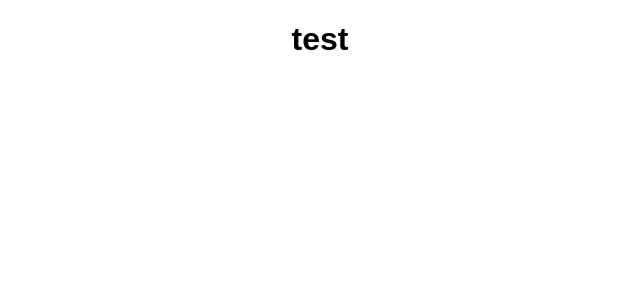
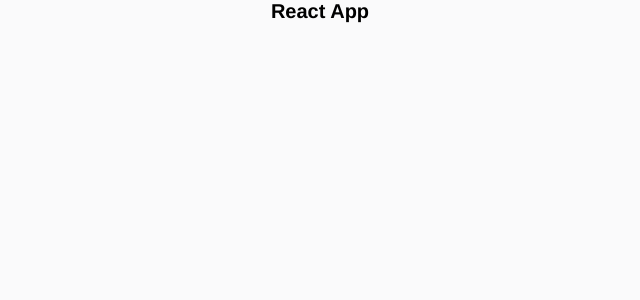
Before and after one commit to marcelscruz/react-books, a React app: page / in a window 1280 px wide. Shown: the top 300 px of the page, without its empty margins (320-960 px from the left). Built offline with nearby package versions, Linux system fonts and the light colour scheme.

Commit message:
scripts defined, redux configured, ready to go

```diff
--- /dev/null
+++ b/api/db.json
@@ -0,0 +1,18 @@
+{
+  "books": [
+    {
+      "id": 1,
+      "image": "image url here",
+      "title": "title here",
+      "author": "author here",
+      "price": 3.33
+    },
+    {
+      "id": 2,
+      "image": "image url here 2",
+      "title": "title here 2",
+      "author": "author here 2",
+      "price": 2.22
+    }
+  ]
+}
--- /dev/null
+++ b/src/actions/books.js
@@ -0,0 +1,6 @@
+// SET_BOOKS
+
+export const setBooks = books => ({
+  type: 'SET_BOOKS',
+  books,
+})
--- a/src/App.js
+++ b/src/components/App.js
@@ -1,11 +1,10 @@
 import React, { Component } from 'react'
-import './styles/App.scss'
 
 class App extends Component {
   render() {
     return (
       <div className="App">
-        <h1>test</h1>
+        <h1>React App</h1>
       </div>
     )
   }
--- a/src/index.js
+++ b/src/index.js
@@ -1,8 +1,18 @@
 import React from 'react'
 import ReactDOM from 'react-dom'
+import configureStore from './store/configureStore'
+import { Provider } from 'react-redux'
 import './styles/index.scss'
-import App from './App'
+import AppRouter from './routers/AppRouter'
 import registerServiceWorker from './registerServiceWorker'
 
-ReactDOM.render(<App />, document.getElementById('root'))
-registerServiceWorker()
+const store = configureStore()
+
+const jsx = (
+  <Provider store={store}>
+    <AppRouter />
+  </Provider>
+)
+
+ReactDOM.render(jsx, document.getElementById('root'))
+// registerServiceWorker()
--- /dev/null
+++ b/src/reducers/books.js
@@ -0,0 +1,10 @@
+const booksReducerDefaultState = []
+
+export default (state = booksReducerDefaultState, action) => {
+  switch (action.type) {
+    case 'SET_BOOKS':
+      return action.books
+    default:
+      return state
+  }
+}
--- /dev/null
+++ b/src/routers/AppRouter.js
@@ -0,0 +1,18 @@
+import React from 'react'
+import { Router, Route, Switch } from 'react-router-dom'
+import createHistory from 'history/createBrowserHistory'
+import App from '../components/App'
+
+export const history = createHistory()
+
+const AppRouter = () => (
+  <Router history={history}>
+    <div>
+      <Switch>
+        <Route path="/" component={App} exact={true} />
+      </Switch>
+    </div>
+  </Router>
+)
+
+export default AppRouter
--- /dev/null
+++ b/src/store/configureStore.js
@@ -0,0 +1,15 @@
+import { createStore, combineReducers, applyMiddleware, compose } from 'redux'
+import thunk from 'redux-thunk'
+import booksReducer from '../reducers/books'
+
+const composeEnhancers = window.__REDUX_DEVTOOLS_EXTENSION_COMPOSE__ || compose
+
+export default () => {
+  const store = createStore(
+    combineReducers({
+      books: booksReducer,
+    }),
+    composeEnhancers(applyMiddleware(thunk)),
+  )
+  return store
+}
--- /dev/null
+++ b/src/styles/base/_base.scss
@@ -0,0 +1,15 @@
+* {
+  box-sizing: border-box;
+  margin: 0;
+  padding: 0;
+}
+
+body {
+  background: #fafafb;
+  font-size: 62.5%;
+  font-family: Helvetica, Arial, sans-serif;
+}
+
+a {
+  text-decoration: none;
+}
--- a/src/styles/index.scss
+++ b/src/styles/index.scss
@@ -1,5 +1,2 @@
-body {
-  margin: 0;
-  padding: 0;
-  font-family: sans-serif;
-}
+@import './base/base';
+@import './components/app';
```
Also changed, not shown: package.json (+19 -4 lines), src/registerServiceWorker.js (+28 -28 lines), src/styles/components/_app.scss (renamed from src/styles/App.scss), 1 other file (tests, documents, lock files or other folders).
